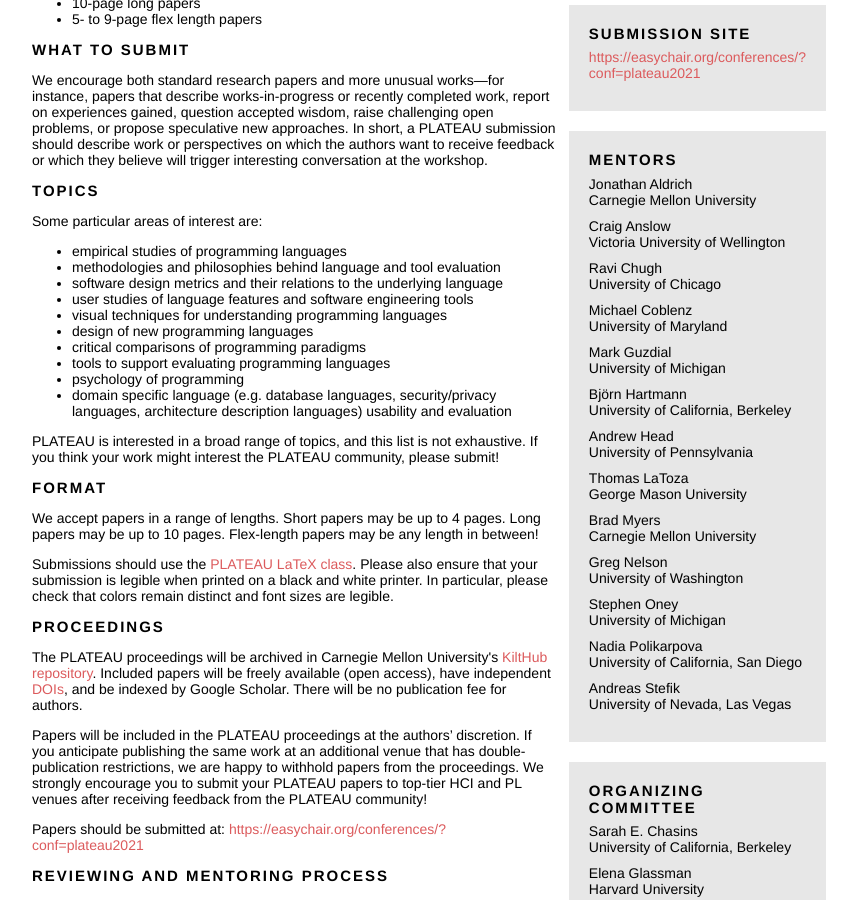
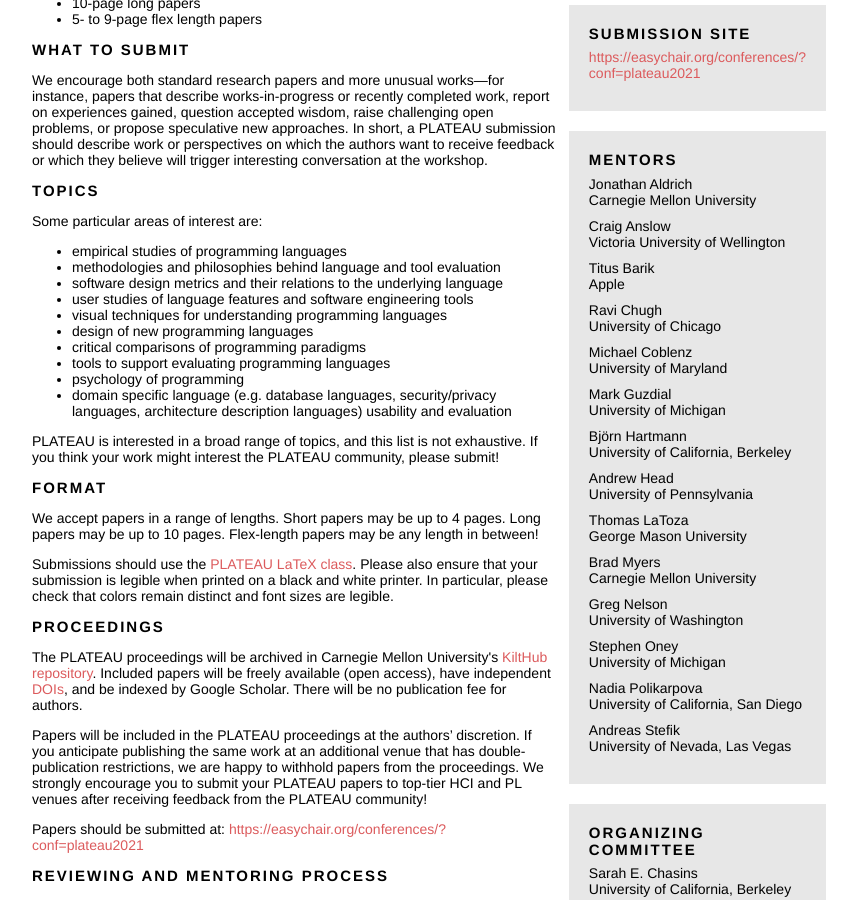
Before and after one commit to plateau-workshop/plateau-2024, a Jekyll site: the page built from index.html, in a window 1280 px wide and 900 px high, scrolled down 430 px. Shown: the whole window, without its empty margins (211-1068 px from the left). Built offline with Jekyll 4.4.1, drawn with Linux system fonts in a browser that asks for light colours.

Commit message:
added Titus to the member list

```diff
--- a/_config.yml
+++ b/_config.yml
@@ -29,6 +29,8 @@ mentors:
     affiliation: Carnegie Mellon University
   - name: Craig Anslow
     affiliation: Victoria University of Wellington
+  - name: Titus Barik
+    affiliation: Apple
   - name: Ravi Chugh
     affiliation: University of Chicago
   - name: Michael Coblenz
```
Also changed, not shown: 4 other files.
